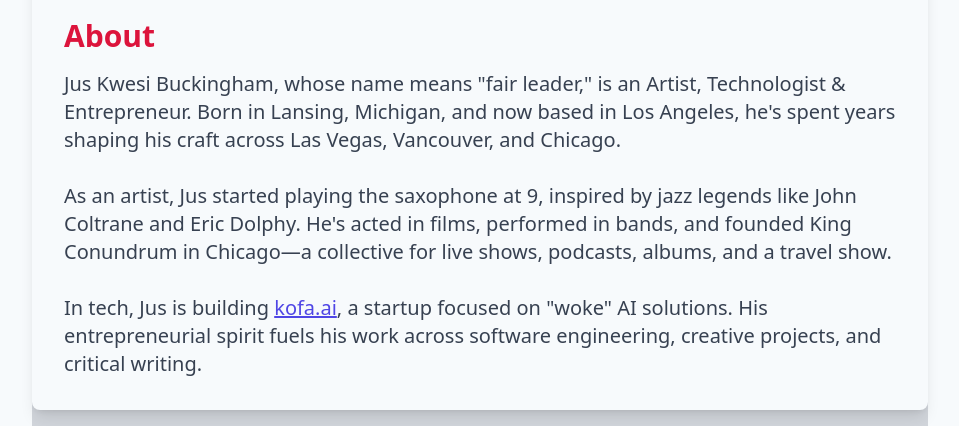
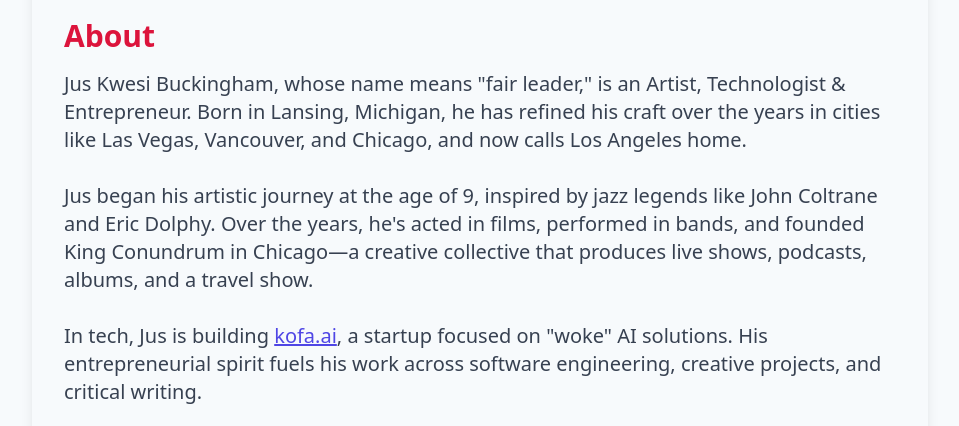
Before and after one commit to jusbuckingham/jusbuckingham, a Next.js app: page / in a window 1280 px wide. Shown: the part 374-800 px from the top of the page, without its empty margins (160-1119 px from the left). Built offline with nearby package versions, Linux system fonts and the light colour scheme.

Commit message:
making some content changes to about

```diff
--- a/pages/index.tsx
+++ b/pages/index.tsx
@@ -64,6 +64,7 @@ const Home: NextPage = () => {
             }
           })}
         </script>
+
       </Head>
 
       <div className={`relative flex flex-col items-center justify-center min-h-screen py-2 ${bgColor} ${textColor}`}>
@@ -92,9 +93,9 @@ const Home: NextPage = () => {
         <div id="about" className="mt-8 w-full max-w-4xl bg-gray-50 p-8 rounded-lg shadow-lg">
           <h2 className="text-2xl md:text-3xl font-bold my-4 text-crimson">About</h2>
           <p className="text-lg md:text-xl text-left leading-relaxed text-gray-700">
-            Jus Kwesi Buckingham, whose name means &quot;fair leader,&quot; is an Artist, Technologist & Entrepreneur. Born in Lansing, Michigan, and now based in Los Angeles, he&apos;s spent years shaping his craft across Las Vegas, Vancouver, and Chicago.
+            Jus Kwesi Buckingham, whose name means &quot;fair leader,&quot; is an Artist, Technologist &amp; Entrepreneur. Born in Lansing, Michigan, he has refined his craft over the years in cities like Las Vegas, Vancouver, and Chicago, and now calls Los Angeles home.
             <br /><br />
-            As an artist, Jus started playing the saxophone at 9, inspired by jazz legends like John Coltrane and Eric Dolphy. He&apos;s acted in films, performed in bands, and founded King Conundrum in Chicago—a collective for live shows, podcasts, albums, and a travel show.
+            Jus began his artistic journey at the age of 9, inspired by jazz legends like John Coltrane and Eric Dolphy. Over the years, he&apos;s acted in films, performed in bands, and founded King Conundrum in Chicago—a creative collective that produces live shows, podcasts, albums, and a travel show.
             <br /><br />
             In tech, Jus is building <a href="https://kofa.ai/" target="_blank" className="text-indigo-600 underline hover:text-crimson">kofa.ai</a>, a startup focused on &quot;woke&quot; AI solutions. His entrepreneurial spirit fuels his work across software engineering, creative projects, and critical writing.
           </p>
```
